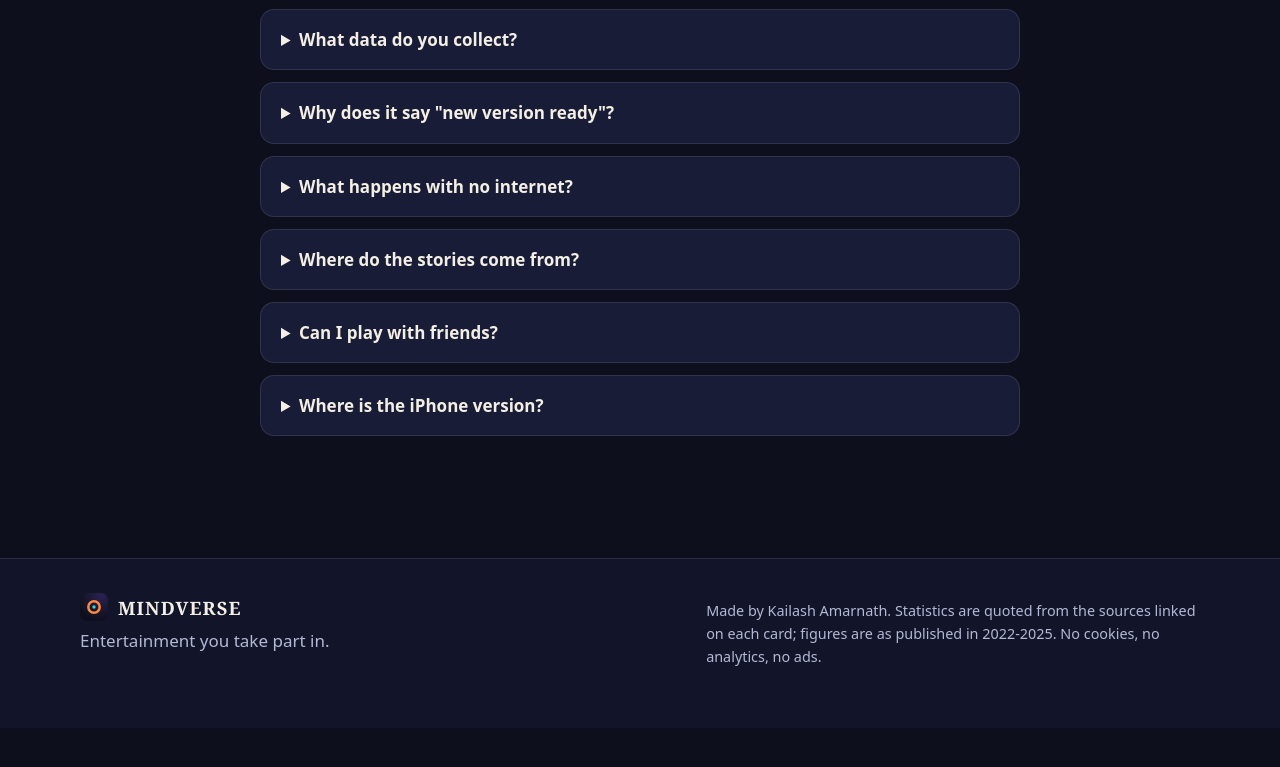
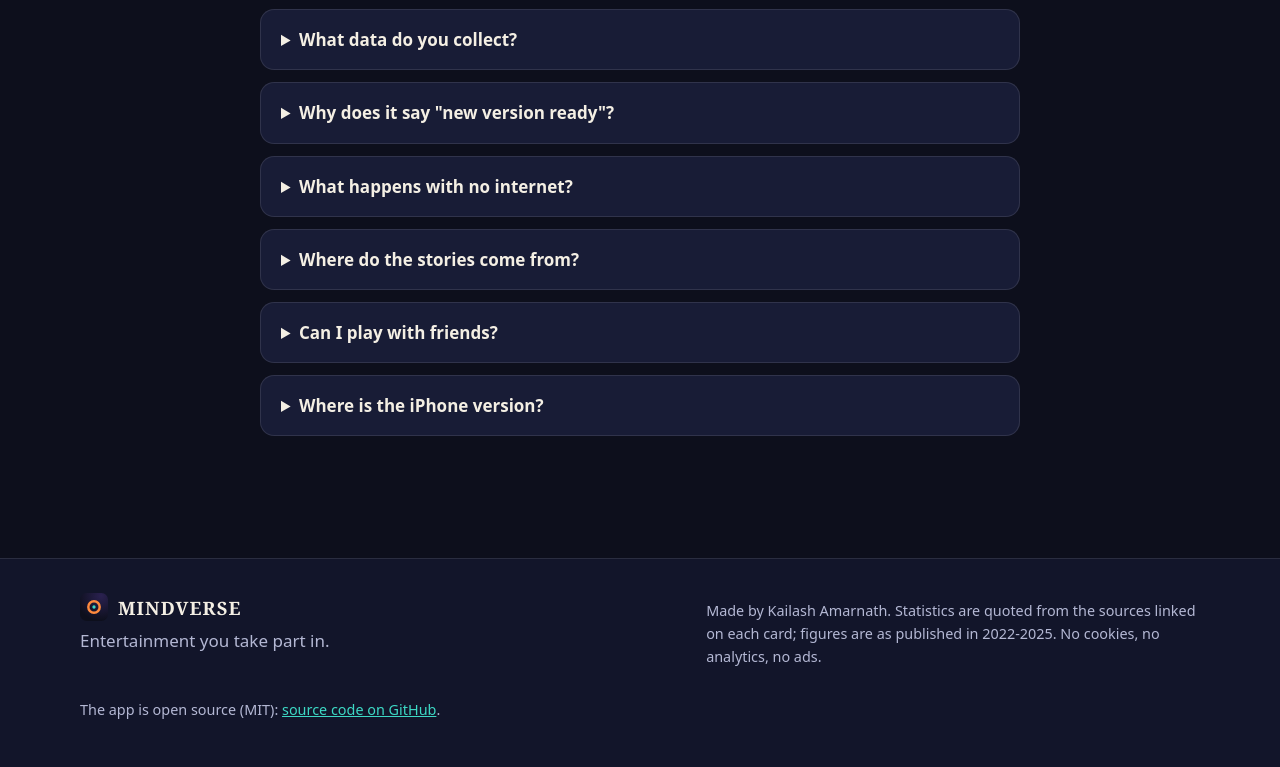
Before and after one commit to Kailu687/mindverse, a plain HTML site: page index.html in a window 1280 px wide. Shown: the part 9209-9976 px from the top of the page. Before the commit the page ends 9937 px from the top, so only its background shows below. Drawn offline with Linux system fonts and the light colour scheme.

Commit message:
Update README, link to open-source app

```diff
--- a/index.html
+++ b/index.html
@@ -301,6 +301,7 @@
   <div class="wrap foot-in">
     <div><a class="brand" href="#top"><img src="assets/logo.svg" width="28" height="28" alt="" /><span>MINDVERSE</span></a><p class="muted">Entertainment you take part in.</p></div>
     <p class="muted small">Made by Kailash Amarnath. Statistics are quoted from the sources linked on each card; figures are as published in 2022-2025. No cookies, no analytics, no ads.</p>
+    <p class="muted small">The app is open source (MIT): <a href="https://github.com/Kailu687/mindverse-app" rel="noopener">source code on GitHub</a>.</p>
   </div>
 </footer>
 
```
Also changed, not shown: 1 other file.
